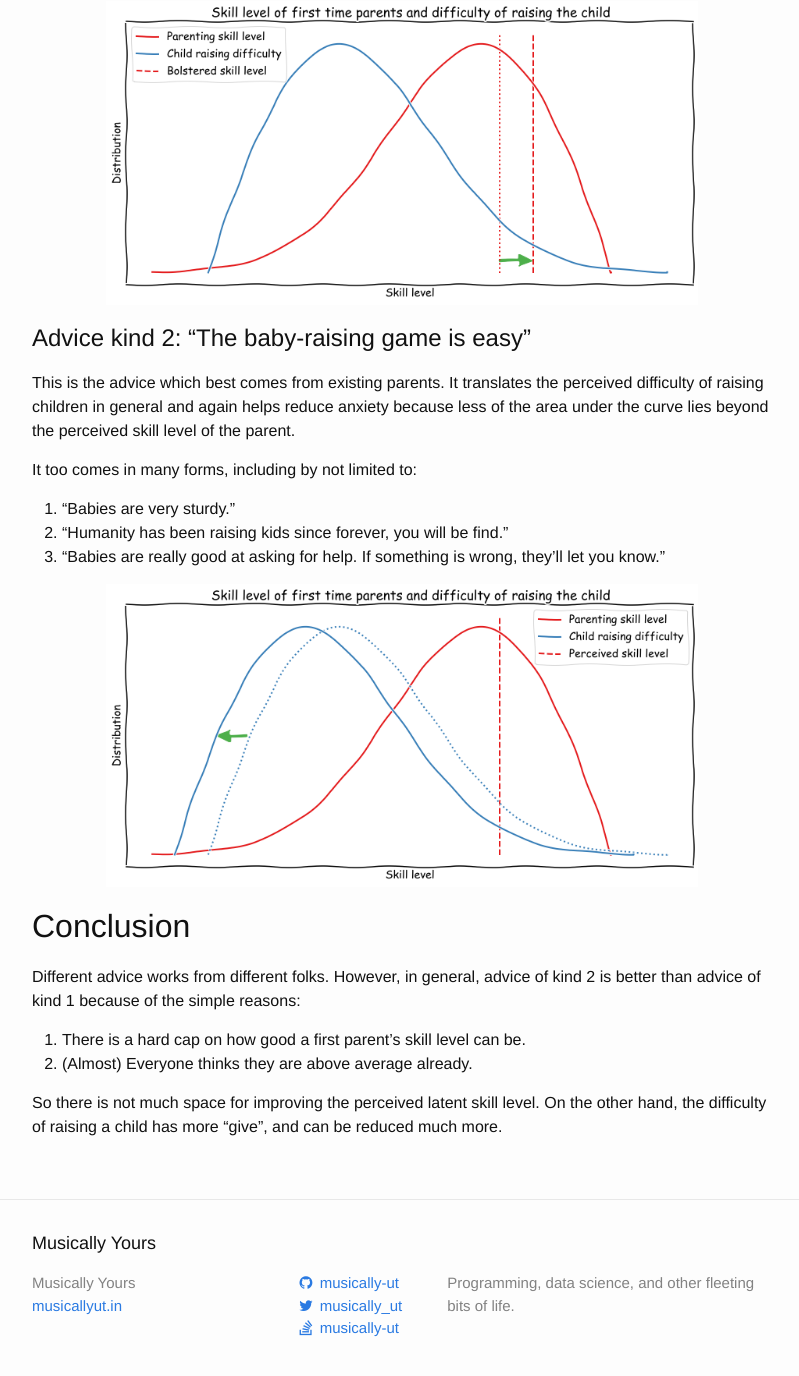
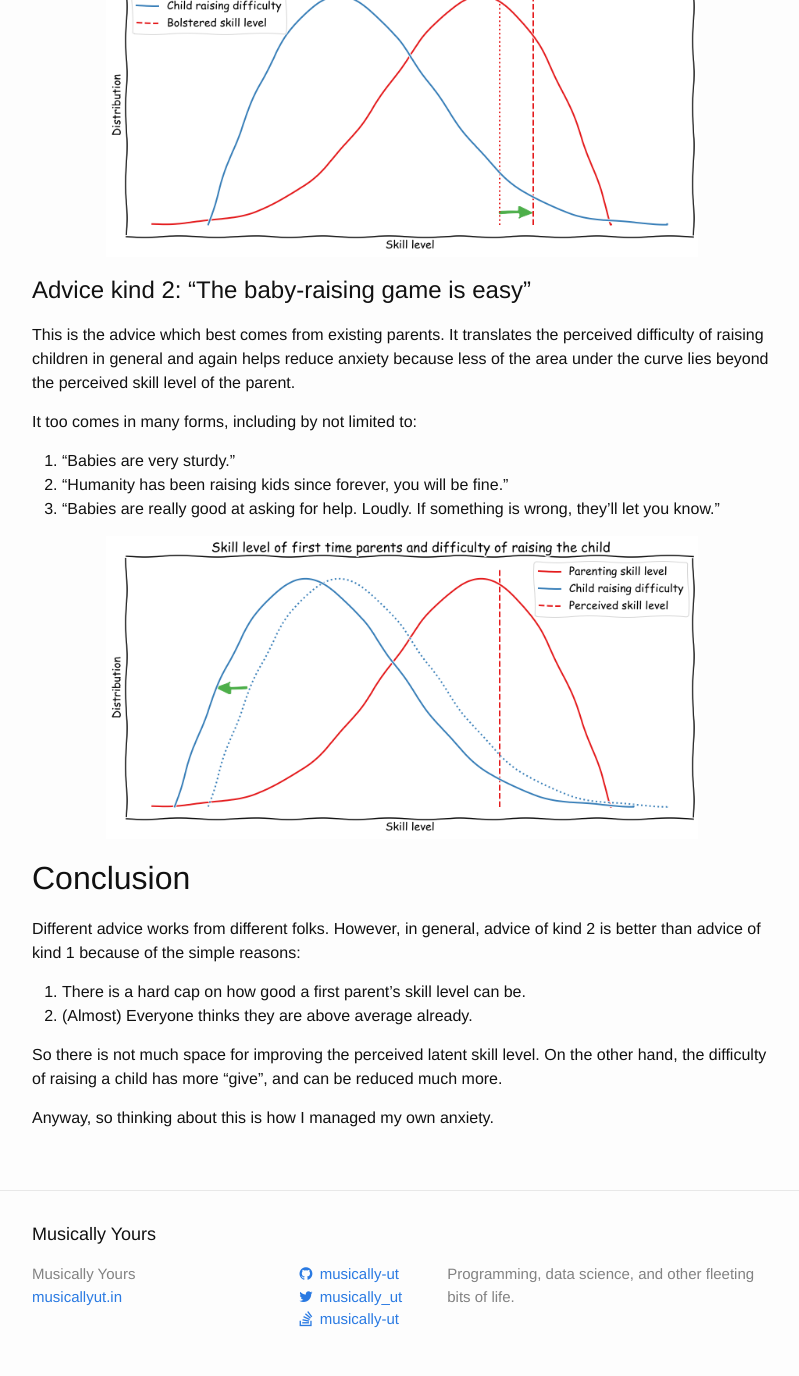
Before and after one commit to musically-ut/musically-ut.github.io, a Jekyll site: the page built from _posts/2021-10-01-kinds-of-advice-for-first-time-parents.md, in a window 1280 px wide and 1400 px high, scrolled down 1559 px. Shown: the top 1376 px of the window, without its empty margins (238-1037 px from the left). Built offline with Jekyll 4.4.1, drawn with Linux system fonts in a browser that asks for light colours; nearby versions of some CDN libraries; some of the changed text lies outside the part shown.

Commit message:
Fix typos.

```diff
--- a/_posts/2021-10-01-kinds-of-advice-for-first-time-parents.md
+++ b/_posts/2021-10-01-kinds-of-advice-for-first-time-parents.md
@@ -57,8 +57,8 @@ perceived difficulty of raising children in general and again helps reduce anxie
 It too comes in many forms, including by not limited to:
 
 1. "Babies are very sturdy."
-2. "Humanity has been raising kids since forever, you will be find."
-3. "Babies are really good at asking for help. If something is wrong, they'll let you know."
+2. "Humanity has been raising kids since forever, you will be fine."
+3. "Babies are really good at asking for help. Loudly. If something is wrong, they'll let you know."
 
 <p align="center">
 <img alt="Advice kind 2: the game is easy" src="/content/images/2021/Oct/advice-kind-2.png" width="80%" align="center" />
@@ -72,3 +72,5 @@ Different advice works from different folks. However, in general, advice of kind
 2. (Almost) Everyone thinks they are above average already.
 
 So there is not much space for improving the perceived latent skill level. On the other hand, the difficulty of raising a child has more "give", and can be reduced much more.
+
+Anyway, so thinking about this is how I managed my own anxiety.
```
Also changed, not shown: other parts of _posts/2021-10-01-kinds-of-advice-for-first-time-parents.md (+1 -1 lines), _posts/2017-03-18-cryptonomicon.md (+1 -1 lines).
